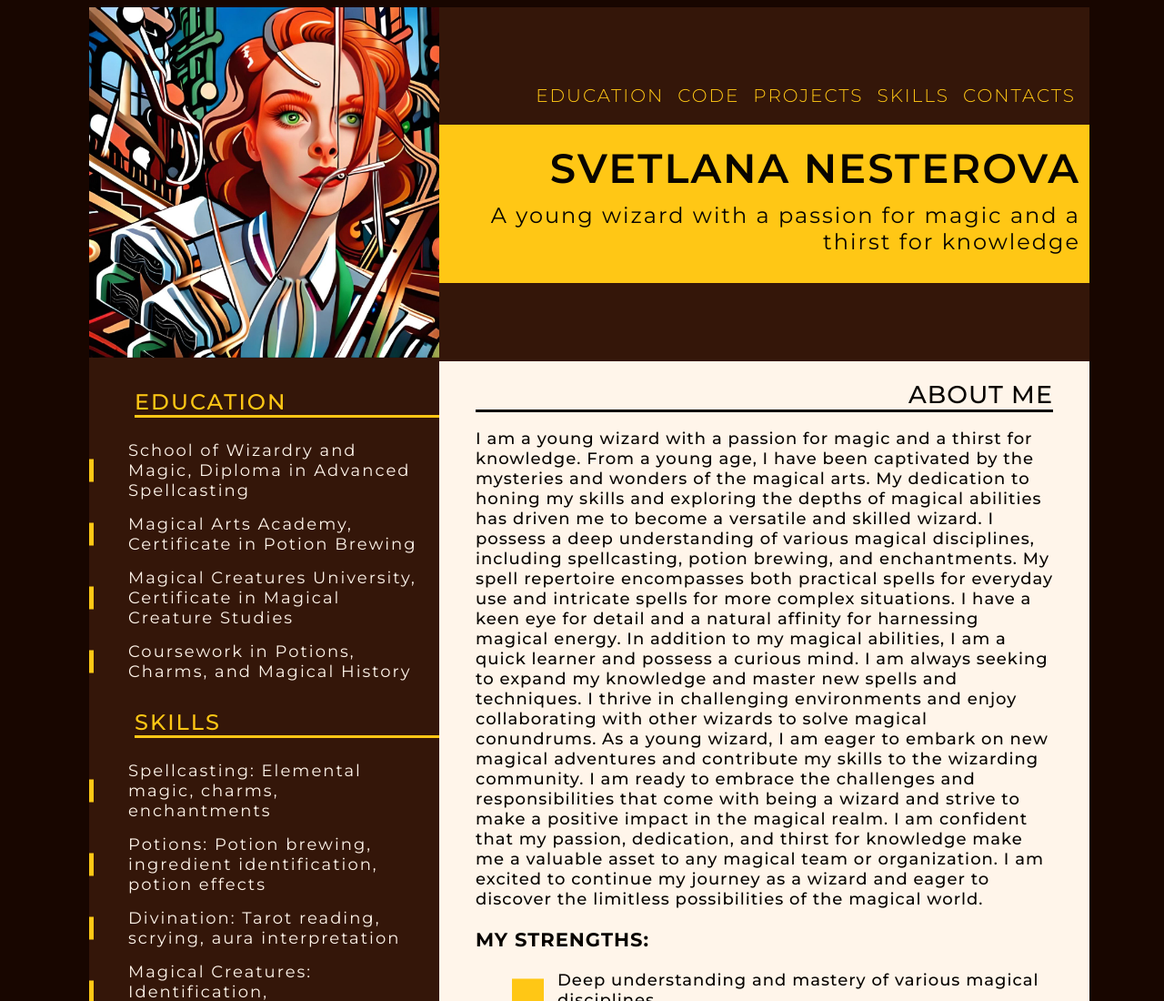
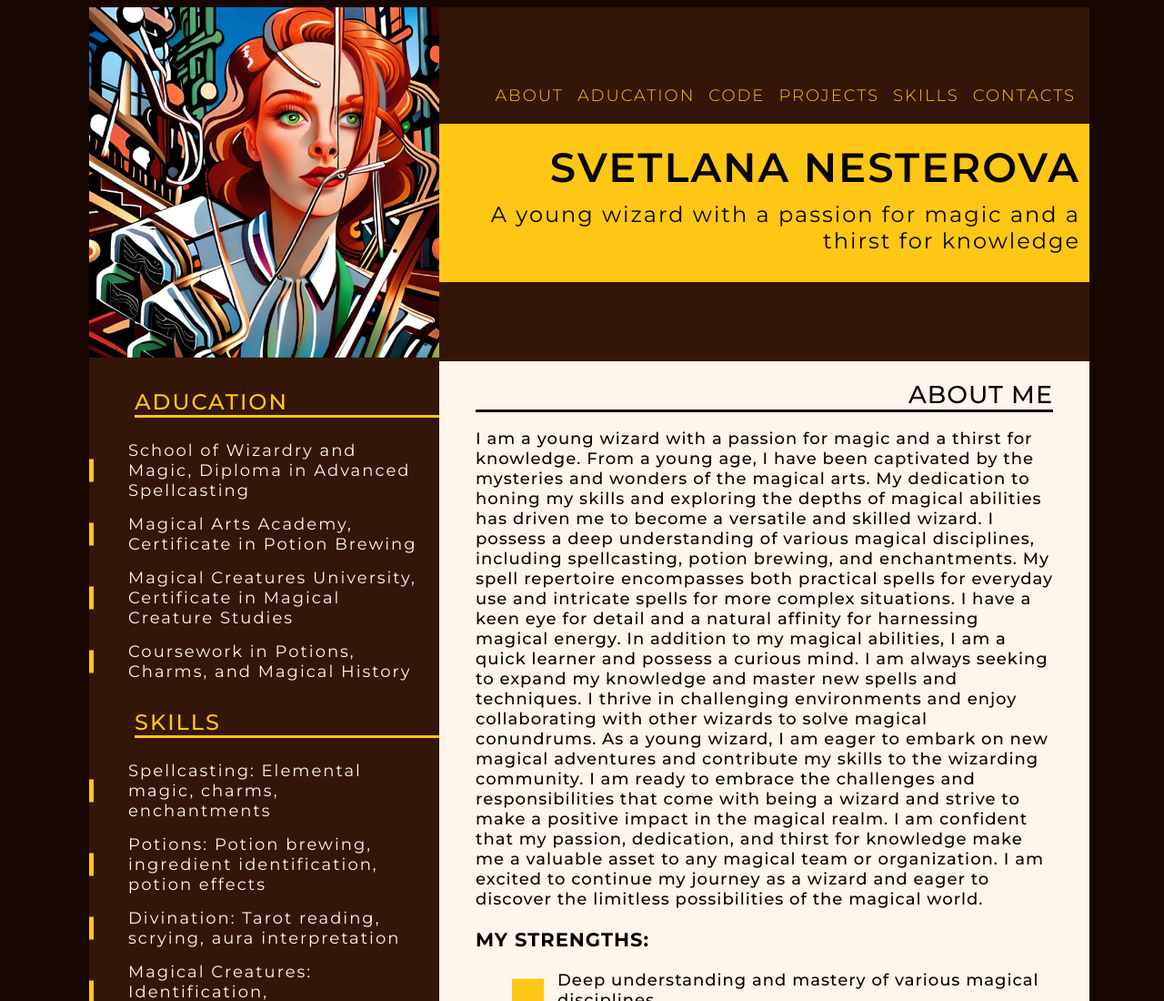
Before and after one commit to Nelany/rsschool-cv, a plain HTML site: page index.html in a window 1280 px wide. Shown: the top 1100 px of the page at 91% size. Drawn offline with Linux system fonts and the light colour scheme.

Commit message:
feat: add navigation

```diff
--- a/index.html
+++ b/index.html
@@ -27,11 +27,12 @@
         <div class="header__main">
           <nav class="header__menu">
             <ul>
-              <li>EDUCATION</li>
-              <li>CODE</li>
-              <li>PROJECTS</li>
-              <li>SKILLS</li>
-              <li>CONTACTS</li>
+              <li><a href="#about">ABOUT</a></li>
+              <li><a href="#aducation">ADUCATION</a></li>
+              <li><a href="#code">CODE</a></li>
+              <li><a href="#projects">PROJECTS</a></li>
+              <li><a href="#skills">SKILLS</a></li>
+              <li><a href="#contacts">CONTACTS</a></li>
             </ul>
           </nav>
 
@@ -46,8 +47,8 @@
 
       <div class="main-conteiner">
         <aside class="aside">
-          <section class="aducation">
-            <h2 class="aducation__title">EDUCATION</h2>
+          <section id="aducation" class="aducation">
+            <h2 class="aducation__title">ADUCATION</h2>
             <ul>
               <li class="aducation__item">
                 School of Wizardry and Magic, Diploma in Advanced Spellcasting
@@ -65,7 +66,7 @@
             </ul>
           </section>
 
-          <section class="skills">
+          <section id="skills" class="skills">
             <h2 class="skills__title">SKILLS</h2>
             <ul>
               <li class="skills__item">
@@ -94,7 +95,7 @@
         </aside>
 
         <main class="main">
-          <section class="about">
+          <section id="about" class="about">
             <h2 class="about__title">ABOUT ME</h2>
 
             <p class="about__description">
@@ -170,7 +171,7 @@
             </ul>
           </section>
 
-          <section class="code">
+          <section id="code" class="code">
             <h2 class="code__title">CODE EXAMPLE</h2>
             <div>
               <div class="code__conteiner">
@@ -200,7 +201,7 @@
               <div class="code__code-visual"></div>
             </div>
 
-            <h2 class="code__title">PROJECTS</h2>
+            <h2 id="projects" class="code__title">PROJECTS</h2>
             <div class="code__project">
               <a href="https://Nelany.github.io/rsschool-cv/">rsschool-cv</a>
             </div>
@@ -209,7 +210,7 @@
       </div>
 
       <footer class="footer">
-        <aside class="contacts">
+        <aside id="contacts" class="contacts">
           <h2 class="contacts__h2">CONTACTS</h2>
           <ul class="contacts__list">
             <li class="contacts__contact">
--- a/style.scss
+++ b/style.scss
@@ -53,7 +53,7 @@ a:hover {
         justify-content: end;
         list-style: none;
         margin: 0 0 20px 0;
-        font-size: 20px;
+        font-size: 18px;
         font-weight: 300;
         text-transform: uppercase;
         color: rgb(255, 199, 21);
@@ -62,6 +62,11 @@ a:hover {
     .header__menu li {
         display: inline-block;
         margin-right: 15px;
+        transition: all 3s ease;
+    }
+
+    .header__menu li:hover {
+        border-bottom: 1px solid rgb(255, 199, 21);
     }
 
     .header__info {
```
Also changed, not shown: style.css, 1 other file.
